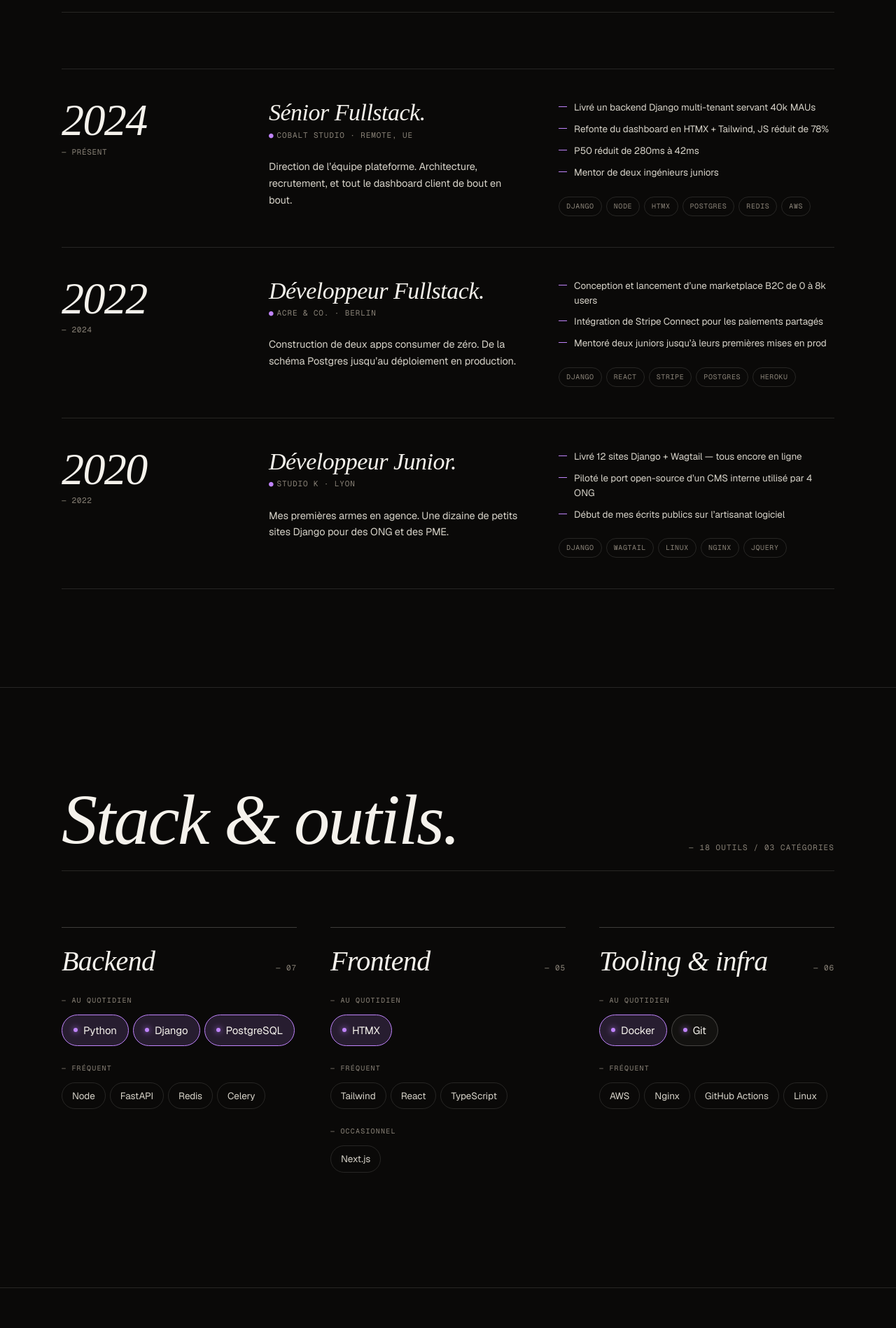
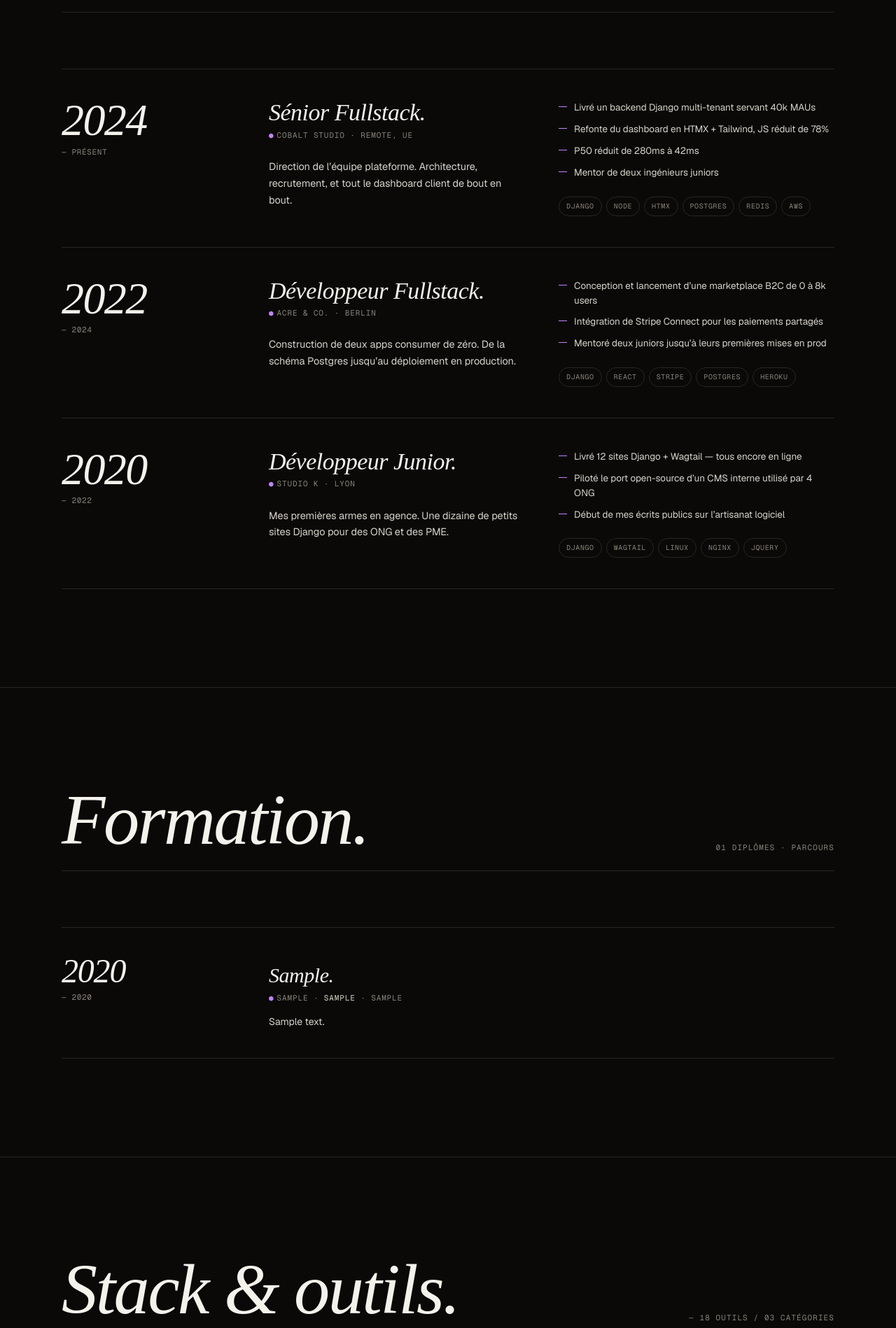
Before and after one commit to rronaldo007/real-portofolio, a Django app: page / in a window 1280 px wide. Shown: the part 4380-6278 px from the top of the page at 70% size. Run offline with Django 5.2, Linux system fonts and the light colour scheme; data comes from the database, SQL or seed files in the repository; tables that the repository leaves empty hold one stand-in row (values such as "Sample post"); some web fonts are replaced.

Commit message:
Add a Formation section so education is a first-class part of the site
The portfolio modelled work history (Experience) and skills, but had
nowhere to surface diplomas — they don't belong mixed into the Carrière
timeline. Introduce a dedicated Education model edited through its own
Unfold admin entry (sidebar "Formation" with a live count badge), feed it
into the home context, and render a matching "Formation." section between
Carrière and Stack & outils, with its own dock-nav link. The section is
hidden until at least one entry exists, so it stays invisible until filled.

Co-Authored-By: Claude Opus 4.8 (1M context) <noreply@anthropic.com>

```diff
--- a/config/settings.py
+++ b/config/settings.py
@@ -193,6 +193,9 @@ UNFOLD = {
                     {"title": "Experience", "icon": "timeline",
                      "link": reverse_lazy("admin:pages_experience_changelist"),
                      "badge": "pages.dashboard.experience_count"},
+                    {"title": "Formation", "icon": "school",
+                     "link": reverse_lazy("admin:pages_education_changelist"),
+                     "badge": "pages.dashboard.education_count"},
                     {"title": "Skills", "icon": "bolt",
                      "link": reverse_lazy("admin:pages_skill_changelist"),
                      "badge": "pages.dashboard.skill_count"},
--- a/pages/models.py
+++ b/pages/models.py
@@ -145,6 +145,36 @@ class Experience(TimeStamped):
         return _csv_list(self.stack)
 
 
+class Education(TimeStamped):
+    """A formation / diploma entry — drives the home "Formation" section."""
+
+    degree = models.CharField(max_length=160, help_text="e.g. Bachelor — Développement Web")
+    school = models.CharField(max_length=120)
+    field = models.CharField(
+        max_length=160, blank=True,
+        help_text="Sub-line, e.g. “Titre RNCP niveau 7 (Bac+5)”",
+    )
+    location = models.CharField(max_length=120, blank=True)
+    start_year = models.PositiveIntegerField()
+    end_year = models.PositiveIntegerField(
+        null=True, blank=True, help_text="Leave empty for “Present”"
+    )
+    description = models.TextField(blank=True)
+    order = models.PositiveIntegerField(default=0)
+
+    class Meta:
+        ordering = ["order", "-start_year"]
+        verbose_name = "Education"
+        verbose_name_plural = "Education"
+
+    def __str__(self):
+        return f"{self.degree} · {self.school}"
+
+    @property
+    def period(self):
+        return f"{self.start_year} — {self.end_year or 'Présent'}"
+
+
 class Skill(TimeStamped):
     """A single skill/tool, grouped by category and tier."""
 
--- a/pages/views.py
+++ b/pages/views.py
@@ -4,6 +4,7 @@ from django.shortcuts import get_object_or_404, redirect, render
 
 from .models import (
     ContactMessage,
+    Education,
     Experience,
     Project,
     Skill,
@@ -50,6 +51,7 @@ def _home_context():
         "projects": projects,
         "project_year_range": (f"{min(years)}–{max(years)}" if years else ""),
         "experiences": list(Experience.objects.all()),
+        "education": list(Education.objects.all()),
         "skill_groups": _skill_groups(),
         "skill_total": Skill.objects.count(),
         "testimonials": list(Testimonial.objects.all()),
--- a/templates/pages/home_atelier.html
+++ b/templates/pages/home_atelier.html
@@ -580,6 +580,78 @@
     border-radius: 999px;
   }
 
+  /* formation — diploma list */
+  .edu {
+    padding: 140px var(--pad-x);
+    border-top: 1px solid var(--line);
+  }
+  .edu-head {
+    display: flex; justify-content: space-between; align-items: flex-end;
+    margin-bottom: 80px;
+    padding-bottom: 24px;
+    border-bottom: 1px solid var(--line);
+  }
+  .edu-head h2 {
+    font-family: var(--font-display); font-style: italic;
+    font-size: clamp(64px, 8vw, 112px);
+    line-height: 0.95; letter-spacing: -0.025em;
+    font-weight: 400; color: var(--ink);
+  }
+  .edu-head .count {
+    font-family: var(--font-mono); font-size: 11px;
+    letter-spacing: 0.1em; text-transform: uppercase; color: var(--muted);
+  }
+  .edu-list { display: flex; flex-direction: column; }
+  .edu-card {
+    display: grid;
+    grid-template-columns: 240px 1fr;
+    gap: 56px;
+    padding: 40px 0;
+    border-top: 1px solid var(--line);
+    align-items: baseline;
+    position: relative;
+    transition: padding 0.5s var(--ease-out);
+  }
+  .edu-card:last-child { border-bottom: 1px solid var(--line); }
+  .edu-card::before {
+    content: "";
+    position: absolute; top: -1px; left: 0;
+    height: 1px; width: 0;
+    background: var(--accent);
+    transition: width 0.6s var(--ease-out);
+  }
+  .edu-card:hover { padding-left: 24px; }
+  .edu-card:hover::before { width: 100%; }
+  .edu-card .dates { display: flex; flex-direction: column; }
+  .edu-card .dates .yr-big {
+    font-family: var(--font-display); font-style: italic;
+    font-size: 48px; line-height: 0.9; letter-spacing: -0.025em;
+    color: var(--ink); margin-bottom: 8px;
+  }
+  .edu-card .dates .yr-sub {
+    font-family: var(--font-mono); font-size: 11px;
+    letter-spacing: 0.06em; color: var(--muted);
+    text-transform: uppercase;
+  }
+  .edu-card .degree {
+    font-family: var(--font-display); font-style: italic;
+    font-size: 30px; line-height: 1.1;
+    letter-spacing: -0.015em; color: var(--ink);
+    margin-bottom: 8px;
+  }
+  .edu-card .school {
+    font-family: var(--font-mono); font-size: 11px;
+    letter-spacing: 0.08em; text-transform: uppercase;
+    color: var(--muted);
+  }
+  .edu-card .school .pin { color: var(--accent); margin-right: 4px; }
+  .edu-card .school .field { color: var(--ink-2); }
+  .edu-card .desc {
+    font-size: 14px; line-height: 1.65;
+    color: var(--ink-2); max-width: 52ch;
+    margin-top: 14px;
+  }
+
   /* skills — chip clouds */
   .skills {
     padding: 140px var(--pad-x);
@@ -902,7 +974,7 @@
     .topbar { left: 22px; right: 22px; }
     .hero { padding: 150px var(--pad-x) 110px; }
     .hero .meta { gap: 40px; }
-    .about, .exp, .skills { padding: 110px var(--pad-x); }
+    .about, .exp, .edu, .skills { padding: 110px var(--pad-x); }
     .projects { padding: 120px var(--pad-x) 110px; }
     .testi, .contact { padding: 120px var(--pad-x) 90px; }
     .about-grid { grid-template-columns: 340px 1fr; gap: 56px; }
@@ -912,6 +984,8 @@
     .exp-card { grid-template-columns: 150px 1fr; gap: 18px 40px; }
     .exp-card .side { grid-column: 1 / -1; }
     .exp-card .dates .yr-big { font-size: 52px; }
+    .edu-card { grid-template-columns: 150px 1fr; gap: 18px 40px; }
+    .edu-card .dates .yr-big { font-size: 40px; }
     .skills-grid { grid-template-columns: 1fr 1fr; gap: 40px; }
     .testi-grid { grid-template-columns: 1fr 1fr; }
   }
@@ -933,6 +1007,10 @@
     .exp-card:hover { padding-left: 0; }      /* no shift under sticky touch-hover */
     .exp-card .dates .yr-big { font-size: 46px; }
     .exp-card .role-wrap .role { font-size: 30px; }
+    .edu-card { grid-template-columns: 1fr; gap: 12px; padding: 32px 0; }
+    .edu-card:hover { padding-left: 0; }      /* no shift under sticky touch-hover */
+    .edu-card .dates .yr-big { font-size: 40px; }
+    .edu-card .degree { font-size: 27px; }
     .skills-grid { grid-template-columns: 1fr; gap: 44px; }
     .testi h3 { font-size: clamp(44px, 10vw, 72px); margin-bottom: 56px; }
     .testi-grid { grid-template-columns: 1fr; gap: 40px; }
@@ -1004,6 +1082,10 @@
   <a href="#exp" class="dock-link" data-hover>
     <svg class="ic" viewBox="0 0 18 18" fill="none" stroke="currentColor" stroke-width="1.5"><path d="M3 3v12M3 3l6 4 6-4M3 15h12" stroke-linecap="round" stroke-linejoin="round"/></svg>
     <span class="lab">Carrière</span>
+  </a>
+  <a href="#edu" class="dock-link" data-hover>
+    <svg class="ic" viewBox="0 0 18 18" fill="none" stroke="currentColor" stroke-width="1.5" stroke-linejoin="round"><path d="M2 6.5L9 3l7 3.5L9 10 2 6.5z"/><path d="M5 8v3.5c0 1 1.8 1.8 4 1.8s4-.8 4-1.8V8"/></svg>
+    <span class="lab">Formation</span>
   </a>
   <a href="#tools" class="dock-link" data-hover>
     <svg class="ic" viewBox="0 0 18 18" fill="none" stroke="currentColor" stroke-width="1.5"><path d="M9 2l2 4 5 .4-3.8 3.3 1.2 5L9 12.5 4.6 14.7l1.2-5L2 6.4 7 6z" stroke-linejoin="round"/></svg>
@@ -1171,6 +1253,32 @@
     {% endfor %}
   </div>
 </section>
+
+{% if education %}
+<!-- FORMATION ──────────────────────────────────── -->
+<section id="edu" class="edu">
+  <div class="edu-head">
+    <h2 class="reveal" data-reveal-once>Formation.</h2>
+    <div class="count reveal reveal-delay-1" data-reveal-once>{{ education|length|stringformat:"02d" }} diplômes · parcours</div>
+  </div>
+
+  <div class="edu-list">
+    {% for ed in education %}
+    <article class="edu-card reveal" data-reveal-once data-hover>
+      <div class="dates">
+        <span class="yr-big">{{ ed.start_year }}</span>
+        <span class="yr-sub">— {% if ed.end_year %}{{ ed.end_year }}{% else %}Présent{% endif %}</span>
+      </div>
+      <div class="edu-body">
+        <div class="degree">{{ ed.degree }}.</div>
+        <div class="school"><span class="pin">●</span>{{ ed.school }}{% if ed.field %} · <span class="field">{{ ed.field }}</span>{% endif %}{% if ed.location %} · {{ ed.location }}{% endif %}</div>
+        {% if ed.description %}<p class="desc">{{ ed.description }}</p>{% endif %}
+      </div>
+    </article>
+    {% endfor %}
+  </div>
+</section>
+{% endif %}
 
 <!-- SKILLS ──────────────────────────────────────── -->
 <section id="tools" class="skills">
```
Also changed, not shown: pages/admin.py (+24 -0 lines), pages/dashboard.py (+13 -1 lines), pages/migrations/0009_education.py (added).
